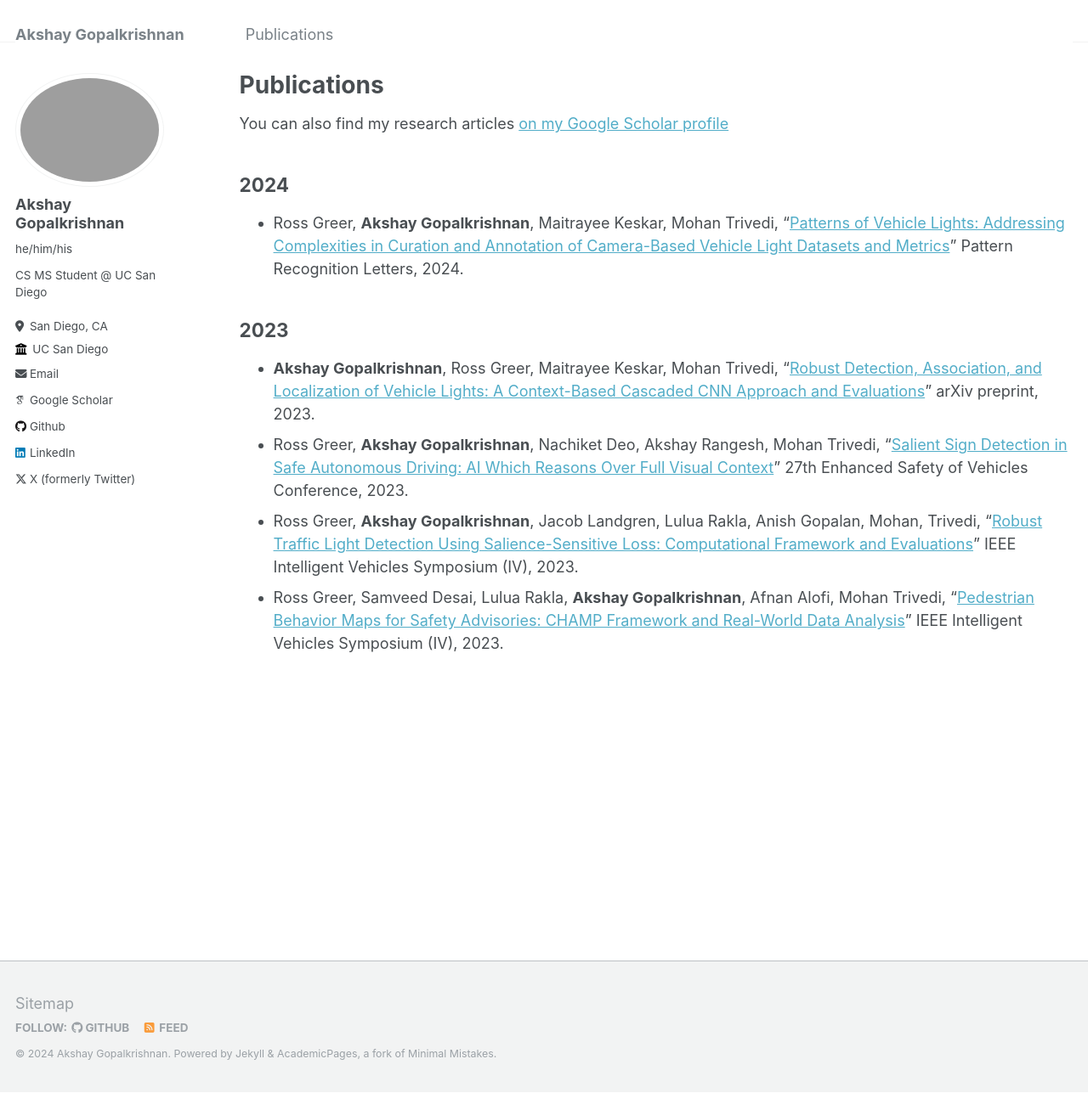
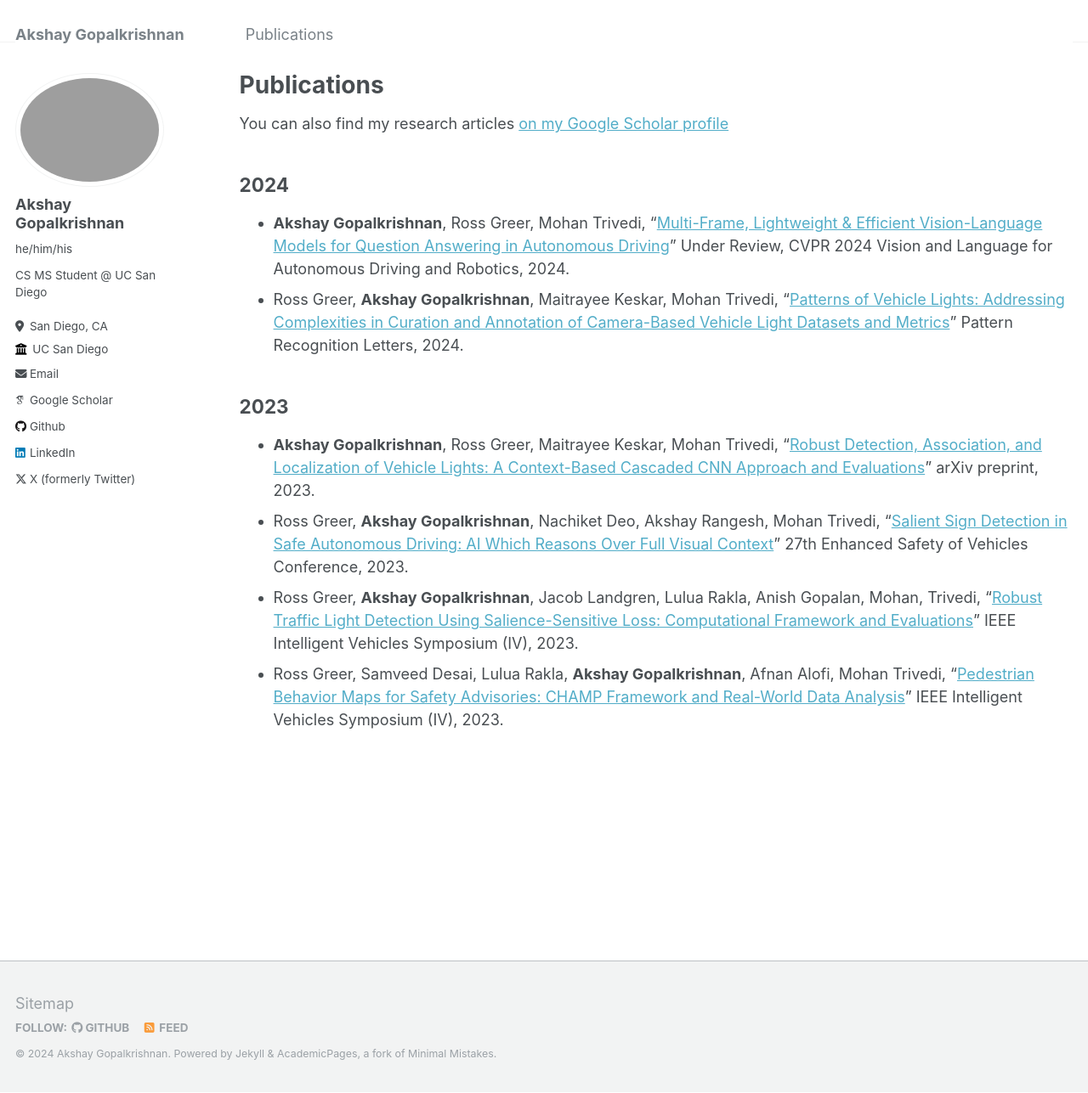
Before and after one commit to akshaygopalkr/akshaygopalkr.github.io, a Jekyll site: the page built from _pages/publications.md, in a window 1280 px wide and 1287 px high. Shown: the whole window at 85% size. Built offline with Jekyll 4.4.1, drawn with Linux system fonts in a browser that asks for light colours; some web fonts are replaced.

Commit message:
Update publications.md

```diff
--- a/_pages/publications.md
+++ b/_pages/publications.md
@@ -8,6 +8,7 @@ author_profile: true
 You can also find my research articles [on my Google Scholar profile](https://scholar.google.com/citations?user=YStWLX8AAAAJ&hl=en)
 
 ## 2024
+* **Akshay Gopalkrishnan**, Ross Greer, Mohan Trivedi, "[Multi-Frame, Lightweight & Efficient Vision-Language Models for Question Answering in Autonomous Driving](https://arxiv.org/abs/2403.19838)" Under Review, CVPR 2024 Vision and Language for Autonomous Driving and Robotics, 2024.
 * Ross Greer, **Akshay Gopalkrishnan**, Maitrayee Keskar, Mohan Trivedi, “[Patterns of Vehicle Lights: Addressing Complexities in Curation and Annotation of Camera-Based Vehicle Light Datasets and Metrics](https://www.sciencedirect.com/science/article/pii/S0167865524000047)” Pattern Recognition Letters, 2024.
 
 ## 2023
```
